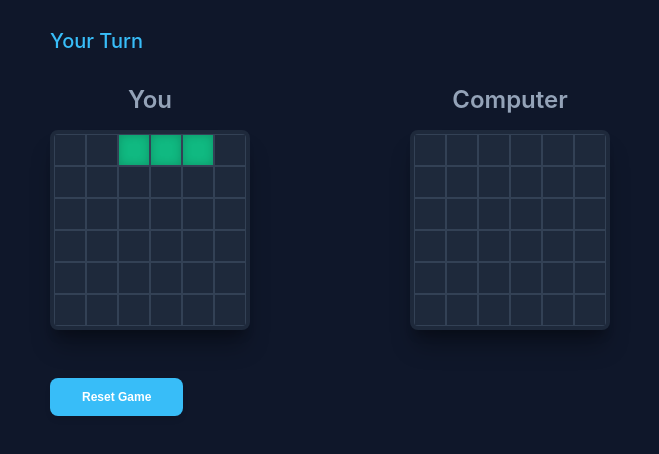
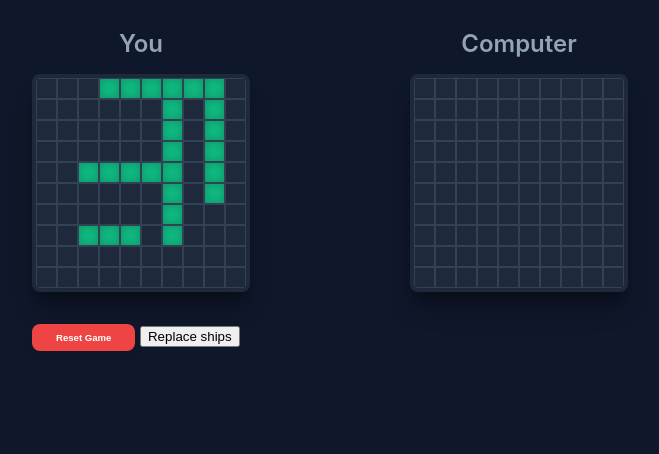
Before and after one commit to rzv12-09/battleship-game, a website built with Vite: page battleship-game/index.html in a window 1280 px wide. Shown: the part 68-522 px from the top of the page, without its empty margins (310-969 px from the left). Built offline with nearby package versions, Linux system fonts and the light colour scheme.

Commit message:
feat(gameplay): implement random ship placement in GameController

```diff
--- a/battleship-game/src/controllers/GameController.js
+++ b/battleship-game/src/controllers/GameController.js
@@ -1,3 +1,4 @@
+import Ship from '../board/Ship';
 import Player from '../player/Player';
 
 export default class GameController {
@@ -34,6 +35,29 @@ export default class GameController {
     }
   }
 
+  placeRandomShips(gameBoard, shipsCount) {
+    const shipList = [];
+    for (let i = 3; i < shipsCount + 3; i++) {
+      shipList.push(new Ship(i));
+    }
+    while (shipList.length !== 0) {
+      const row = Math.floor(Math.random() * gameBoard.board.length);
+      const col = Math.floor(Math.random() * gameBoard.board.length);
+      const isHorizontally = !!Math.floor(Math.random() * 2);
+      try {
+        gameBoard.placeShip(
+          shipList[shipList.length - 1],
+          row,
+          col,
+          isHorizontally
+        );
+      } catch (e) {
+        continue;
+      }
+      shipList.pop();
+    }
+  }
+
   checkWinnerPlayer() {
     if (this.player1.gameBoard.areAllShipsSunk()) {
       return this.player2.name;
--- a/battleship-game/src/controllers/ScreenController.js
+++ b/battleship-game/src/controllers/ScreenController.js
@@ -5,8 +5,8 @@ import Ship from '../board/Ship.js';
 export default class ScreenController {
   constructor() {
     this.root = document.querySelector('#app');
-    this.p1 = new Player(6, 'real', 'You');
-    this.p2 = new Player(6, 'computer', 'Computer');
+    this.p1 = new Player(10, 'real', 'You');
+    this.p2 = new Player(10, 'computer', 'Computer');
     this.game = new GameController(this.p1, this.p2);
     this.isGameDisabled = false;
   }
@@ -14,12 +14,13 @@ export default class ScreenController {
   inititializeGame() {
     this.root.innerHTML = `
         <h1>BATTLESHIP</h1>
-        <div class="status-message">Fire when ready, Admiral!</div>
         <div class="boards-container"></div>
         <div class="controls">
             <button class="reset-btn">Reset Game</button>
+            <button class="replace-btn">Replace ships</button>
         </div>
         <div class="winner-message"></div>
+
     `;
 
     this.placeShips();
@@ -28,21 +29,13 @@ export default class ScreenController {
   }
 
   placeShips() {
-    const ship1 = new Ship(3);
-    const ship2 = new Ship(3);
-    this.game.player1.gameBoard.placeShip(ship1, 0, 2, true);
-    this.game.player2.gameBoard.placeShip(ship2, 2, 2, true);
+    this.game.placeRandomShips(this.p1.gameBoard, 5);
   }
 
   renderBoards() {
     const player1 = this.game.player1;
     const player2 = this.game.player2;
     const boardContainer = document.querySelector('.boards-container');
-    const statusMessage = document.querySelector('.status-message');
-
-    if (statusMessage && !this.game.checkWinnerPlayer()) {
-        statusMessage.textContent = this.game.activePlayer === player1 ? "Your Turn" : "Computer is thinking...";
-    }
 
     boardContainer.innerHTML = `
         <div class="player-area player1">
@@ -98,9 +91,6 @@ export default class ScreenController {
     this.game = new GameController(this.p1, this.p2);
     this.isGameDisabled = false;
 
-    const statusMessage = document.querySelector('.status-message');
-    if (statusMessage) statusMessage.textContent = 'Fire when ready, Admiral!';
-
     const winnerMessage = document.querySelector('.winner-message');
     if (winnerMessage) winnerMessage.textContent = '';
 
@@ -145,9 +135,7 @@ export default class ScreenController {
   }
 
   renderWinner(winner) {
-    const statusMessage = document.querySelector('.status-message');
-    statusMessage.textContent = 'Mission Accomplished!';
     const winnerMessage = document.querySelector('.winner-message');
-    winnerMessage.textContent = winner + ' has won the game!';
+    winnerMessage.textContent = winner + ' won the game!';
   }
 }
--- a/battleship-game/src/style.css
+++ b/battleship-game/src/style.css
@@ -7,6 +7,7 @@
   --accent-hover: #0ea5e9;
   --ship-color: #10b981;
   --hit-color: #ef4444;
+  --hit-color-hover: #dd3d3d;
   --miss-color: #334155;
   --cell-border: #334155;
   --cell-hover: rgba(56, 189, 248, 0.2);
@@ -22,7 +23,7 @@ body {
   flex-direction: column;
   align-items: center;
   min-height: 100vh;
-  /* overflow-y: hidden; */
+  overflow-y: hidden;
 }
 
 h1 {
@@ -49,7 +50,7 @@ h1 {
   gap: 10rem;
   flex-wrap: wrap;
   justify-content: center;
-  margin-bottom: 3rem;
+  margin-bottom: 2rem;
 }
 
 .player-area {
@@ -76,8 +77,8 @@ h1 {
 }
 
 .cell {
-  width: 30px;
-  height: 30px;
+  width: 19px;
+  height: 19px;
   border: 1px solid var(--cell-border);
   transition: all 0.2s ease;
   cursor: crosshair;
@@ -131,11 +132,11 @@ h1 {
 }
 
 .reset-btn {
-  background-color: var(--accent);
+  background-color: var(--hit-color);
   color: white;
   border: none;
-  padding: 0.75rem 2rem;
-  font-size: 0.75rem;
+  padding: 0.5rem 1.5rem;
+  font-size: 0.6rem;
   font-weight: 600;
   border-radius: 8px;
   cursor: pointer;
@@ -144,7 +145,7 @@ h1 {
 }
 
 .reset-btn:hover {
-  background-color: var(--accent-hover);
+  background-color: var(--hit-color-hover);
   transform: translateY(-2px);
   box-shadow: 0 10px 15px -3px rgba(0, 0, 0, 0.1);
 }
@@ -154,8 +155,7 @@ h1 {
 }
 
 .winner-message {
-  margin-top: 1.5rem;
-  font-size: 2rem;
+  font-size: 1.6rem;
   font-weight: 800;
   color: var(--ship-color);
   text-align: center;
```
